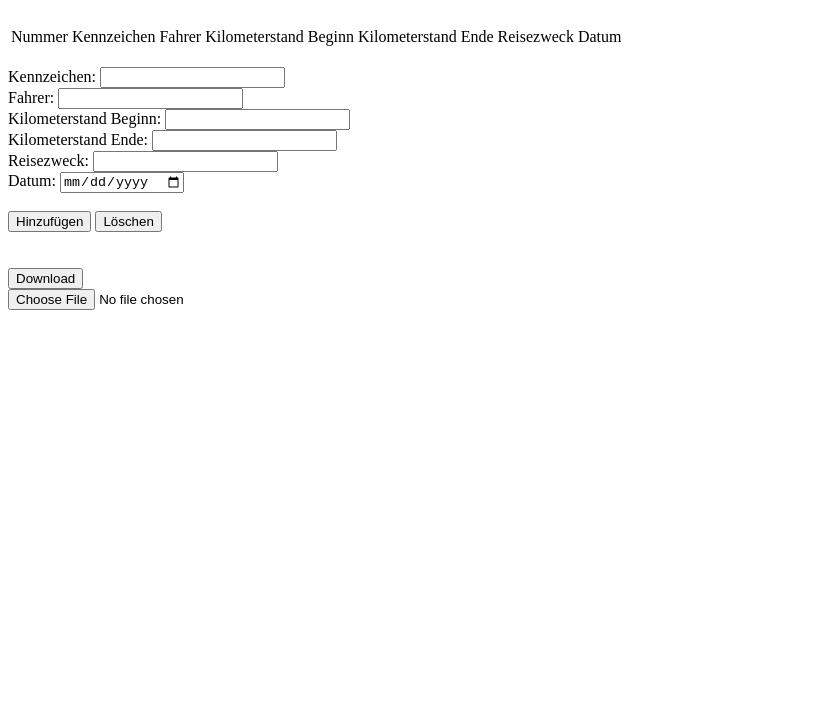
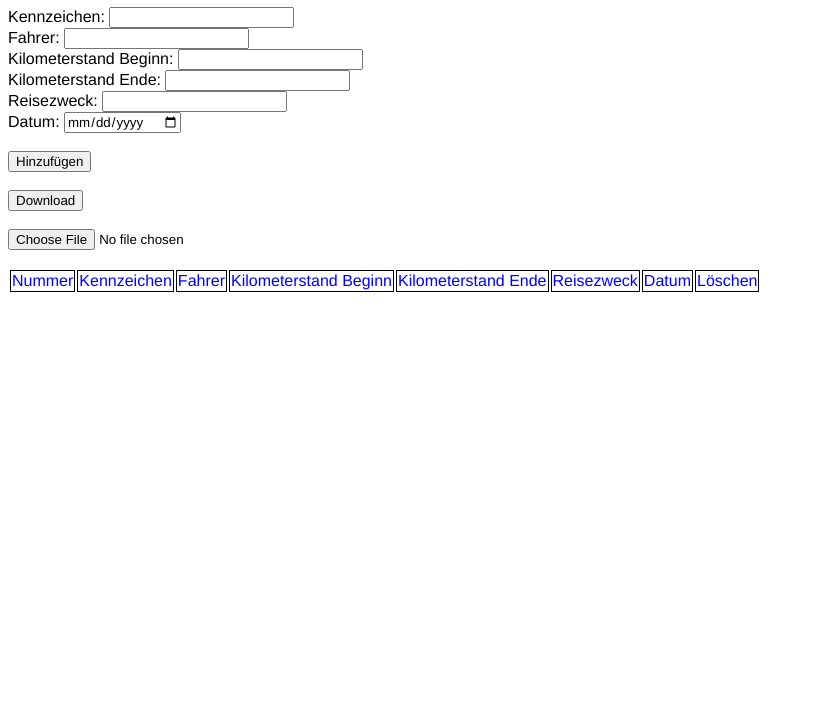
Before and after one commit to labpa/Fahrtenbuch, a plain HTML site: page index.html in a window 1280 px wide. Shown: the part 73-800 px from the top of the page, without its empty margins (0-814 px from the left). Drawn offline with Linux system fonts and the light colour scheme.

Commit message:
reihenfolge angepasst. html aufgeräumt

```diff
--- a/fahrtenbuch.css
+++ b/fahrtenbuch.css
@@ -1,6 +1,11 @@
-/* input[type=text] {
-    width: 100%;
-    padding: 12px 20px;
-    margin: 8px 0;
-    box-sizing: border-box;
-  } */
+* {
+  font-family: 'Franklin Gothic Medium', 'Arial Narrow', Arial, sans-serif;
+}
+
+.testcss {
+  color:blue;
+}
+
+td {
+  border: 1px solid black;
+}
--- a/fahrtenbuch.js
+++ b/fahrtenbuch.js
@@ -12,42 +12,9 @@ newButtonDownload();
 upload();
 lokalesSpeichern();
 
-//Array wird erstellt und mit Beispieldaten gefüllt
+//Array wird erstellt
 function createExampleData(){
     let data = [];
-
-    // data[0] = new Object();
-    // data[0] ["Kennzeichen"] = "B-SP-1312";
-    // data[0] ["Fahrer"] = "Müller";
-    // data[0] ["Kilometerstand Beginn"] = 412;
-    // data[0] ["Kilometerstand Ende"] = 590;
-    // data[0] ["Reisezweck"] = "Kurzurlaub"
-    // data[0] ["Datum"] = "13.12.2022";
-
-    // data[1] = new Object();
-    // data[1] ["Kennzeichen"] = "L-SD-666";
-    // data[1] ["Fahrer"] = "Schmidt";
-    // data[1] ["Kilometerstand Beginn"] = 2712;
-    // data[1] ["Kilometerstand Ende"] = 3590;
-    // data[1] ["Reisezweck"] = "Langurlaub";
-    // data[1] ["Datum"] = "13.12.2022";
-
-    // data[2] = new Object();
-    // data[2] ["Kennzeichen"] = "B-SP-1312";
-    // data[2] ["Fahrer"] = "Eisenhauer";
-    // data[2] ["Kilometerstand Beginn"] = 590;
-    // data[2] ["Kilometerstand Ende"] = 721;
-    // data[2] ["Reisezweck"] = "Kurzurlaub";
-    // data[2] ["Datum"] = "13.12.2022";
-
-    // data[3] = new Object();
-    // data[3] ["Kennzeichen"] = "L-SD-666";
-    // data[3] ["Fahrer"] = "Schmidt";
-    // data[3] ["Kilometerstand Beginn"] = 2712;
-    // data[3] ["Kilometerstand Ende"] = 3590;
-    // data[3] ["Reisezweck"] = "Langurlaub";
-    // data[3] ["Datum"] = "13.12.2022";
-
     return data;
 }
 
@@ -55,7 +22,6 @@ function createExampleData(){
 function lokalesSpeichern(){
     var json = JSON.stringify(data);
     localStorage.setItem("fahrtenbuch", json);
-
 }
 
 //Lokales Laden -> Ausgabe
@@ -112,7 +78,7 @@ function loeschenMitSchleife(id){
 
 //Ueberschriften werden erzeugt
 function anzeigeUeberschrift(){
-    return " <tr> <td>Nummer</td> <td>Kennzeichen</td> <td>Fahrer</td> <td>Kilometerstand Beginn</td> <td>Kilometerstand Ende</td> <td>Reisezweck</td> <td>Datum</td></tr>" ;
+    return " <tr class ='testcss'> <td>Nummer</td> <td>Kennzeichen</td> <td>Fahrer</td> <td>Kilometerstand Beginn</td> <td>Kilometerstand Ende</td> <td>Reisezweck</td> <td>Datum</td><td>Löschen</td></tr>" ;
 }
 
 //Erzeucht ein neues Element. Das Element wird per .push() dem Array angehängt
--- a/index.html
+++ b/index.html
@@ -3,17 +3,12 @@
 <head>
     <meta charset="UTF-8">
     <title>Fahrtenbuch</title>
-    <script src="fahrtenbuch.js" defer></script>
     <link rel="stylesheet" href="fahrtenbuch.css">
 </head>
 
 <body>
 
   <h1>Fahrtenbuch</h1>
-  <div id="anzeigeBox"></div> <!--Inhalt des Arrays wird ausgegeben-->
-  <br>
-  <div id="ausgabe"></div>
-  <br>
   <form>
     <label for="insertKennzeichen">Kennzeichen: </label>
     <input type="text" id="insertKennzeichen" kennzeichen = "insertKennzeichen"><br>
@@ -28,22 +23,15 @@
     <label for="insertDatum">Datum: </label>
     <input type="date" id="insertDatum" datum = "insertDatum"><br><br>
     <button type="button" onclick = "neuesElement(data)">Hinzufügen</button>
-    <button type="button" onclick = "elementLoeschen()">Löschen</button>
-  </form>
-
-<br><br>
+  </form><br>
 
   <div>
-      <div id="download" ></div>  <!-- Download Button -->
-      <div id="upload"></div> <!-- Upload -->
-  </div>
+    <div id="download" ></div>  <!-- Download Button --><br>
+    <div id="upload"></div> <!-- Upload -->
+  </div><br>
 
+  <div id="ausgabe"></div>
 
-
-
-
-
-
+<script src="fahrtenbuch.js" defer></script>
 </body>
-
 </html>
```
